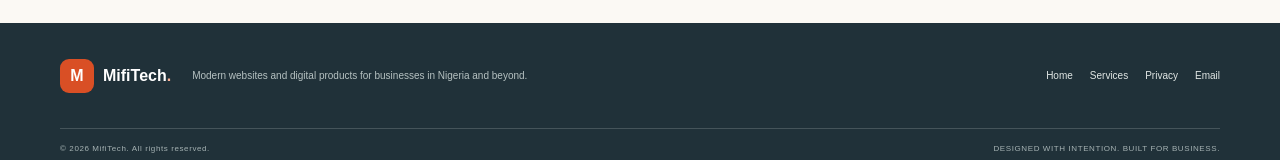
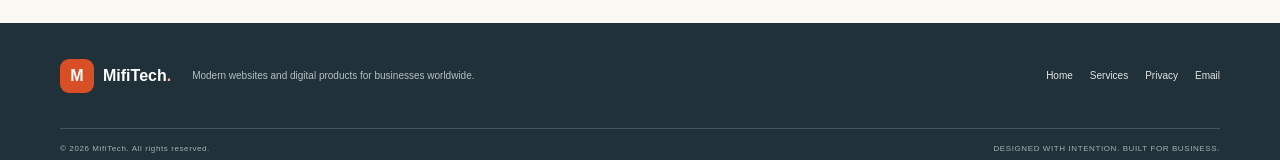
Before and after one commit to MrDan001/mifitech-portfolio, a Next.js app: page /business-management-software-nigeria in a window 1280 px wide. Shown: the part 2687-2847 px from the top of the page. Built offline with nearby package versions, Linux system fonts and the light colour scheme; no server answers.

Commit message:
Use global footer copy on service pages

```diff
--- a/app/components/ServiceLandingPage.tsx
+++ b/app/components/ServiceLandingPage.tsx
@@ -98,7 +98,7 @@ export default function ServiceLandingPage({ page }: { page: ServicePageContent
       <footer className="footer">
         <div className="wrap footer-main">
           <Link href="/" className="footer-brand"><span className="brand-mark">M</span><span>MifiTech<span className="brand-period">.</span></span></Link>
-          <p>Modern websites and digital products for businesses in Nigeria and beyond.</p>
+          <p>Modern websites and digital products for businesses worldwide.</p>
           <div className="footer-links"><Link href="/">Home</Link><Link href="/#services">Services</Link><Link href="/privacy">Privacy</Link><a href="mailto:officialsafebase@gmail.com">Email</a></div>
         </div>
         <div className="wrap footer-bottom"><span>© {new Date().getFullYear()} MifiTech. All rights reserved.</span><span>DESIGNED WITH INTENTION. BUILT FOR BUSINESS.</span></div>
```
